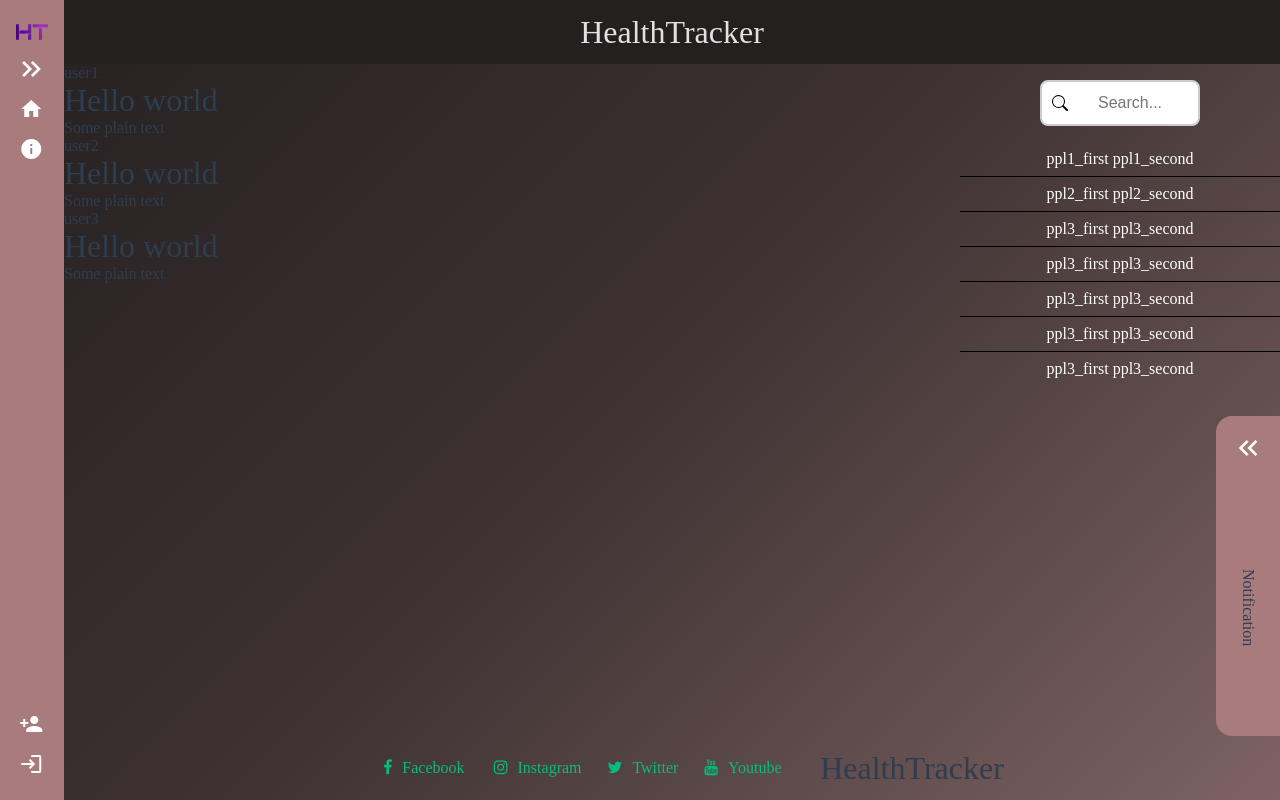
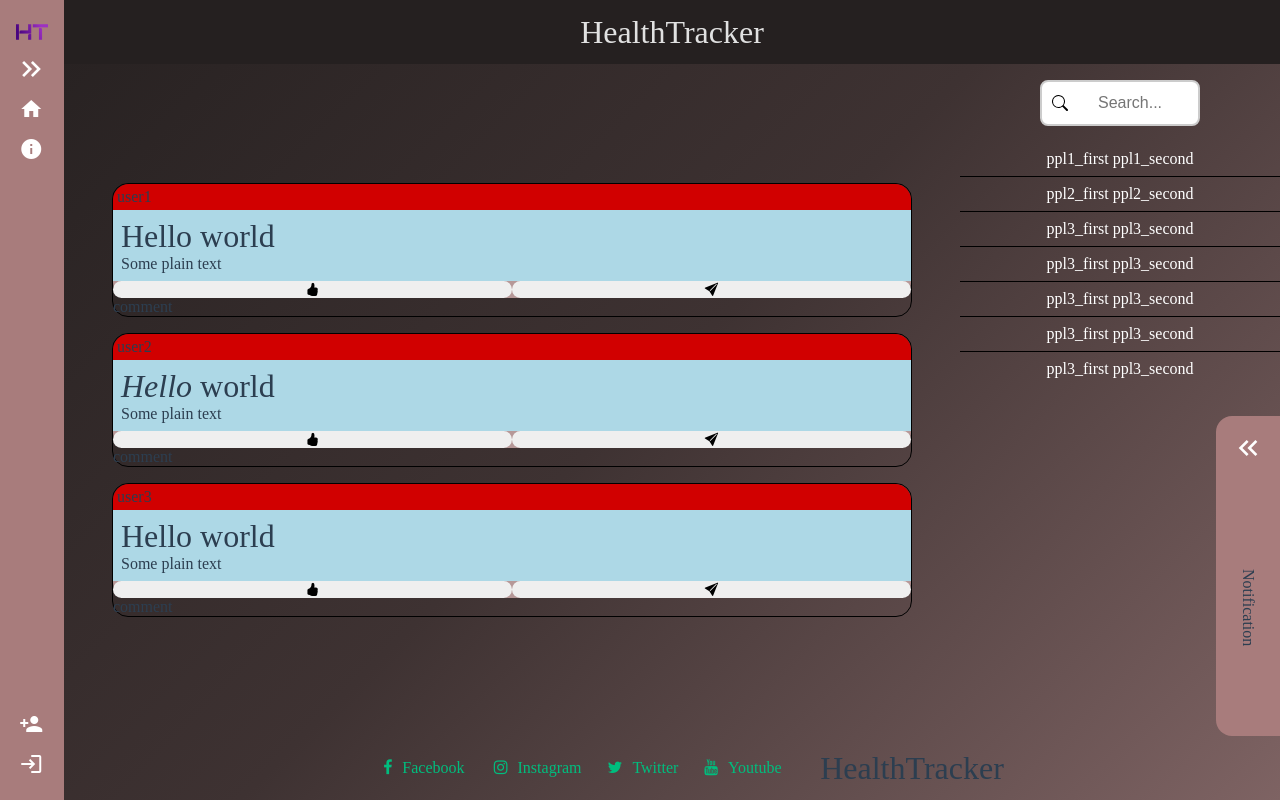
Before and after one commit to Hikareel/HealthTracker, a Vue app in the folder HealthTracker/healthtracker.client/: page /community in a window 1280 px wide. Built offline with nearby package versions, Linux system fonts and the light colour scheme; what @vueform/vueform would draw is missing.

Commit message:
Small styling

```diff
--- a/HealthTracker/healthtracker.client/src/components/views/community/Community.vue
+++ b/HealthTracker/healthtracker.client/src/components/views/community/Community.vue
@@ -29,6 +29,9 @@ import { PostData } from '@/data/models/postModels';
   align-items: stretch;
 
   .wall {
+    display: flex;
+    flex-direction: column;
+    gap: 1rem;
     justify-content: center;
     align-items: center;
     width: calc(100vw - 4rem - 20rem);
--- a/HealthTracker/healthtracker.client/src/components/views/community/post/post.vue
+++ b/HealthTracker/healthtracker.client/src/components/views/community/post/post.vue
@@ -4,9 +4,21 @@
       <div class="header">
         <p>{{ item.user }}</p>
       </div>
-      <div class="main" v-html="safeHtml"></div>
+      <div class="main">
+        <div v-html="safeHtml"></div>
+        <div class="attachment"></div>
+      </div>
       <div class="footer">
-        <!-- Footer content -->
+        <button class="comment">
+          <i class="bi bi-hand-thumbs-up-fill"></i>
+        </button>
+        <button class="like">
+          <i class='bi bi-send-fill'></i>
+        </button>
+      </div>
+      <!--Show after click-->
+      <div class="comment-section">
+        <p>comment</p>
       </div>
     </div>
   </main>
@@ -32,4 +44,32 @@ const safeHtml = computed(() => {
 </script>
 
 <style lang="scss" scoped>
+
+.post{
+  width: calc(100vw - 30rem);
+  border: 1px solid black;
+  border-radius: 1rem;
+  .header{
+    border-radius: 1rem 1rem 0 0;
+    padding: 0.25rem;
+    background-color: $error-color;
+  }
+  .main{
+    padding: 0.5rem;
+    background-color: lightblue;
+  }
+  .footer{
+    border-radius: 0 0 1rem 1rem;
+    background-color: $form-bg;
+    text-align: center;
+    display: flex;
+
+    button{
+      width: 100%;
+      border: none;
+      border-radius: 1rem;
+    }
+  }
+}
+
 </style>
--- a/HealthTracker/healthtracker.client/src/data/models/postModels.ts
+++ b/HealthTracker/healthtracker.client/src/data/models/postModels.ts
@@ -10,7 +10,7 @@ const PostData = reactive([
     },
     {
         user: "user2",
-        markdownText: "# Hello world\n\nSome plain text"
+        markdownText: "# *Hello* world\nSome **plain** text"
 
     },
     {
```
